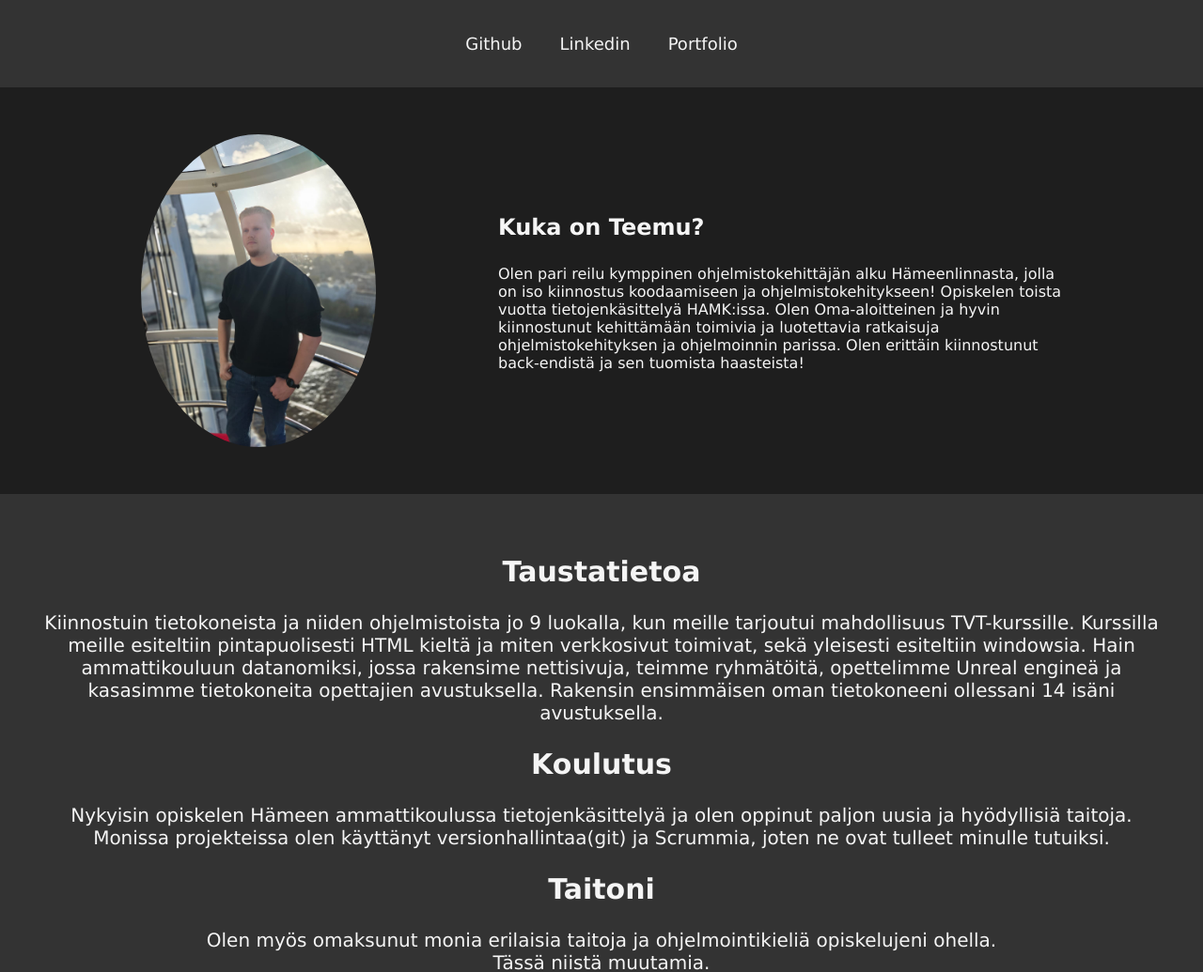
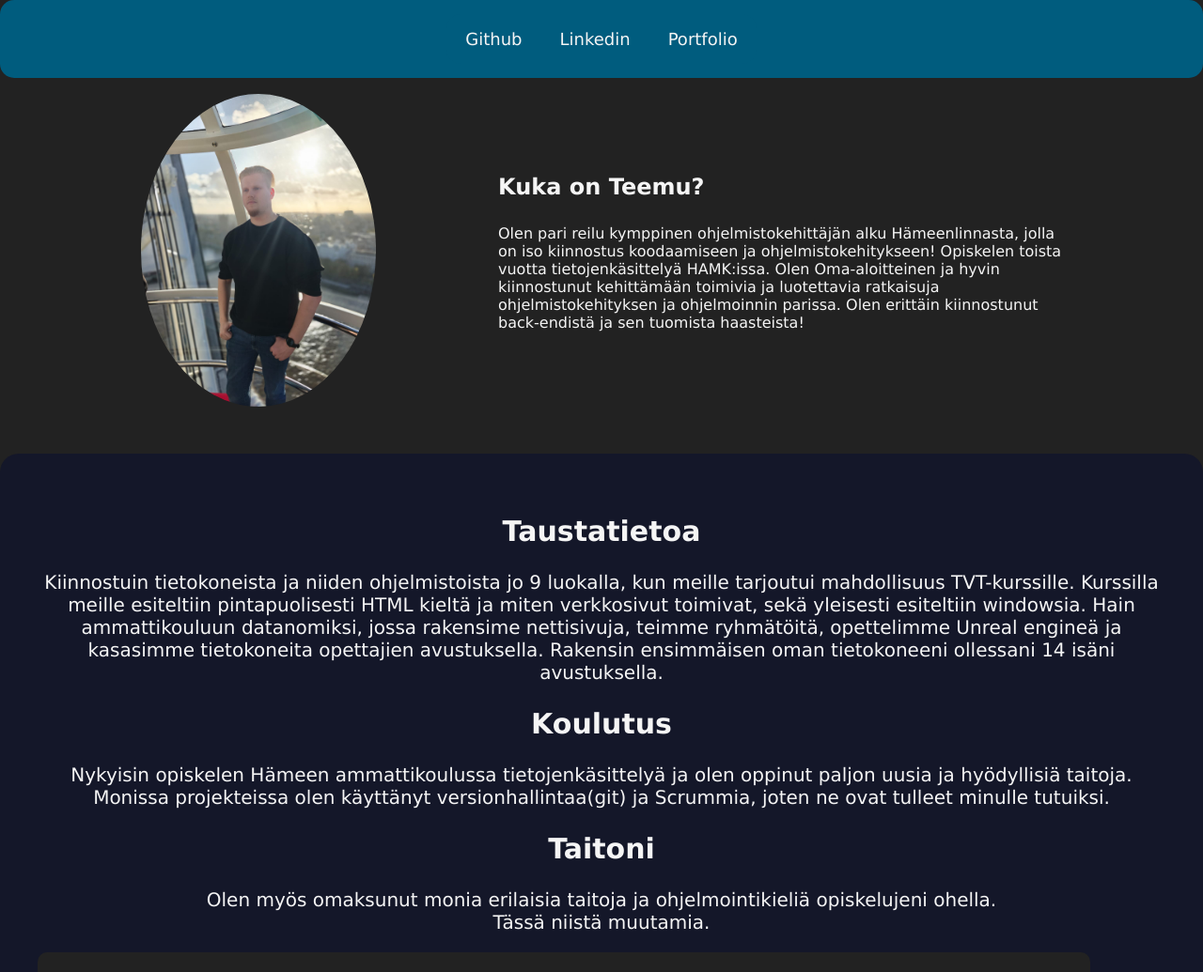
Before and after one commit to Tupolaa/Portfolio, a plain HTML site: page Index.html in a window 1280 px wide. Shown: the top 1035 px of the page at 94% size. Drawn offline with Linux system fonts and the light colour scheme.

Commit message:
Värit ja visuaalinen ilme

```diff
--- a/Styles.css
+++ b/Styles.css
@@ -1,5 +1,5 @@
 body {
-    background-color: #1e1e1e;
+    background-color: #222222;
     color: #f5f5f5;
     font-family: 'Lucida Sans', 'Lucida Sans Regular', 'Lucida Grande', 'Lucida Sans Unicode', 'Geneva', 'Verdana', 'sans-serif';
     margin: 0;
@@ -15,22 +15,32 @@ body {
 header, nav, footer {
     max-width: 1500px;
     margin: 0 auto;
-    background-color: #333;
+    background-color: #005c7e;
+    border-radius: 15px;
 }
 
 header {
     width: 100%;
+    position: fixed; /* Make it stick */
+    top: 0;
+    left: 1;
+    z-index: 1000; /* Keep it above other content */
+
     display: flex;
-    justify-content: center;
+    justify-content: center; /* Center the nav */
     align-items: center;
-    padding: 20px 0;
+    padding: 15px 0;
+    margin-bottom: 30px;
+
 }
+
 
 nav ul {
     display: flex;
     justify-content: center;
     padding: 0;
     list-style: none;
+
 }
 
 nav ul li {
@@ -46,6 +56,8 @@ nav ul li a {
 section {
     padding: 50px 20px;
     text-align: center;
+    border-radius: 20px;
+
 }
 
 .AboutMe {
@@ -55,6 +67,7 @@ section {
     gap: 30px;
     max-width: 80%;
     margin: 0 auto;
+    margin-top: 50px;
 }
 
 #photo {
@@ -80,7 +93,7 @@ section {
 }
 
 .Backround {
-    background: #333;
+    background: #141729;
     padding: 40px;
     color: #f5f5f5;
     text-align: center;
@@ -111,7 +124,7 @@ section {
 }
 
 .TaidotListaContainer {
-    background-color: #333;
+    background-color: #222222;
     padding: 20px;
     border-radius: 10px;
     display: flex;
@@ -121,7 +134,7 @@ section {
 }
 
 footer {
-    background: #333;
+
     padding: 20px;
     text-align: center;
     color: white;
```
